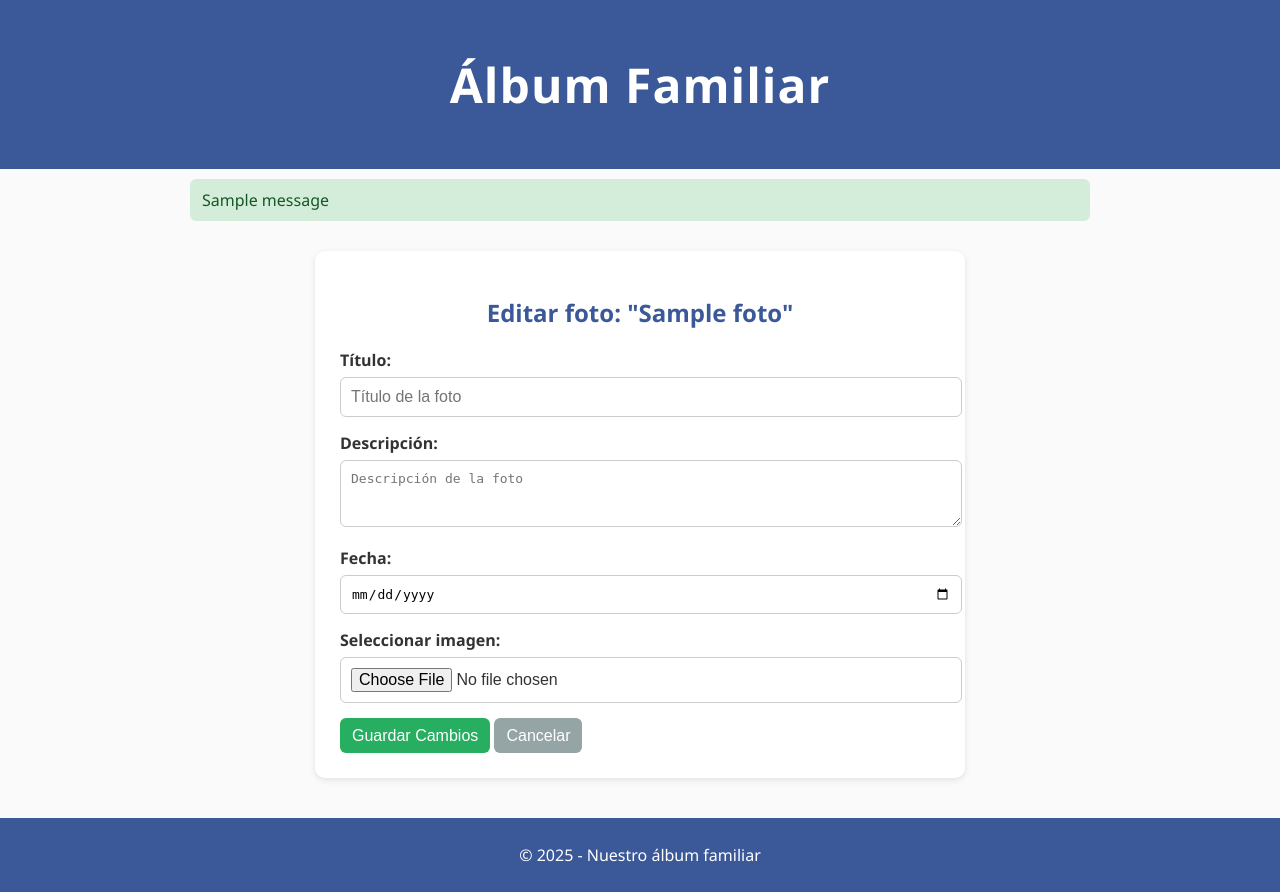
After one commit to rgarzona1/AlbumFamiliar, a Django app: template templates/Album/editar.html in a window 1280 px wide. The commit adds this page. Run offline with Django 5.2, Linux system fonts and the light colour scheme; the template is opened without the code that fills it: values that come from a table or form of the project are taken from there, others are empty; tables that the repository leaves empty hold one stand-in row (values such as "Sample post"); one stand-in notice (Sample message) is shown.

Commit message:
Funciones editar y eliminar.

```diff
--- a/Album/forms.py
+++ b/Album/forms.py
@@ -29,3 +29,32 @@ class FotoForm(forms.ModelForm):
             'fecha': 'Fecha',
             'imagen': 'Seleccionar imagen'
         }
+
+class EditarFotoForm(forms.ModelForm):
+    class Meta:
+        model = Fotos
+        fields = ['titulo', 'descripcion', 'fecha', 'imagen']
+        widgets = {
+            'titulo': forms.TextInput(attrs={
+                'class': 'form-control',
+                'placeholder': 'Título de la foto'
+            }),
+            'descripcion': forms.Textarea(attrs={
+                'class': 'form-control',
+                'placeholder': 'Descripción de la foto',
+                'rows': 3
+            }),
+            'fecha': forms.DateInput(attrs={
+                'class': 'form-control',
+                'type': 'date'
+            }),
+            'imagen': forms.ClearableFileInput(attrs={
+                'class': 'form-control-file'
+            }),
+        }
+        labels = {
+            'titulo': 'Título',
+            'descripcion': 'Descripción',
+            'fecha': 'Fecha',
+            'imagen': 'Seleccionar imagen'
+        }
--- a/Album/models.py
+++ b/Album/models.py
@@ -3,7 +3,8 @@ from django.db import models
 # Create your models here.
 
 class Fotos(models.Model):
+    id = models.AutoField(primary_key=True)
     titulo = models.CharField(max_length=50)
     descripcion = models.CharField(max_length=50)
     fecha = models.DateField()
-    imagen= models.ImageField
+    imagen = models.ImageField(upload_to='fotos/', null=True, blank=True)
--- a/Album/urls.py
+++ b/Album/urls.py
@@ -1,10 +1,12 @@
 from django.contrib import admin
 from django.urls import path, include
-from Album.views import home, crear_imagen
+from Album.views import home, crear_imagen, eliminar_imagen, editar_imagen, cargar_imagen
 
 urlpatterns = [
     path('admin/', admin.site.urls),
-    path('', home),
-    path('crear/', crear_imagen),
-
+    path('', home, name='album'),
+    path('crear/', crear_imagen, name='crear'),
+    path('eliminar/<int:id>/', eliminar_imagen, name='eliminar'),
+    path('editar/<int:id>/', editar_imagen, name='editar'),
+    path('cargar/<int:id>/', cargar_imagen, name='cargar'),
 ]
--- a/AlbumFamiliar/settings.py
+++ b/AlbumFamiliar/settings.py
@@ -83,7 +83,7 @@ DATABASES = {
         'ENGINE': 'django.db.backends.mysql',
         'NAME': 'ALBUM_FAMILIAR',
         'USER': 'root',
-        'PASSWORD': '12345678'
+        'PASSWORD': 'Sisniega.1'
     }
 }
 
@@ -122,7 +122,7 @@ USE_TZ = True
 # Static files (CSS, JavaScript, Images)
 # https://docs.djangoproject.com/en/5.1/howto/static-files/
 
-STATIC_URL = 'static/'
+STATIC_URL = '/static/'
 STATICFILES_DIRS = [os.path.join(BASE_DIR, 'static')]
 
 
--- a/AlbumFamiliar/urls.py
+++ b/AlbumFamiliar/urls.py
@@ -16,9 +16,10 @@ Including another URLconf
 """
 from django.contrib import admin
 from django.urls import path, include
-
-
+from AlbumFamiliar import settings
+from django.conf.urls.static import static
 urlpatterns = [
     path('admin/', admin.site.urls),
+    path('', include('Album.urls')),
 
 ] + static(settings.MEDIA_URL, document_root=settings.MEDIA_ROOT)
--- a/static/css/styles.css
+++ b/static/css/styles.css
@@ -5,6 +5,22 @@ body {
     padding: 0;
     background-color: #fafafa;
     color: #333;
+}
+
+/* Mensajes de notificación */
+.messages-container {
+    max-width: 900px;
+    margin: 10px auto;
+    padding: 0 20px;
+}
+.alert {
+    padding: 10px 12px;
+    border-radius: 6px;
+    margin-bottom: 12px;
+}
+.alert.success, .alert.success a, .alert.success p {
+    background-color: #d4edda;
+    color: #155724;
 }
 
 header {
@@ -32,6 +48,16 @@ footer {
     padding: 20px;
     max-width: 900px;
     margin: 0 auto;
+}
+
+/* Cabecera del álbum: título y botón en una fila */
+.album-header {
+    max-width: 900px;
+    margin: 20px auto 0;
+    padding: 0 20px;
+    display: flex;
+    justify-content: space-between;
+    align-items: center;
 }
 
 /* ----- Tarjetas ----- */
@@ -76,6 +102,22 @@ footer {
     color: #888;
 }
 
+.btn.eliminar-btn {
+    background-color: #e74c3c;
+    color: white;
+    border: none;
+    height: 30px;
+    padding: 8px 12px;
+    border-radius: 6px;
+    cursor: pointer;
+    font-size: 0.9em;
+    transition: background-color 0.2s ease;
+}
+
+.btn.eliminar-btn:hover {
+    background-color: #c0392b;
+}
+
 /* ----- Formulario ----- */
 .form-container {
     max-width: 600px;
@@ -113,19 +155,69 @@ textarea {
     font-size: 1em;
 }
 
-.btn {
-    display: block;
-    width: 100%;
+
+
+.btn:hover {
+    background-color: #324b81;
+}
+
+button.agregar-btn {
+    margin-top: 0;
+    display: inline-block;
+    width: auto ;
+    height: auto;
+    text-align: center;
     background-color: #3b5998;
     color: white;
-    padding: 12px;
+    padding: 8px 12px;
     border: none;
     border-radius: 6px;
     font-size: 1em;
     cursor: pointer;
     transition: background-color 0.2s ease;
+    text-decoration: none;
 }
 
-.btn:hover {
-    background-color: #324b81;
+.btn.editar-btn {
+    background-color: #2980b9;
+    color: white;
+    border: none;
+    height: 30px;
+    padding: 8px 12px;
+    border-radius: 6px;
+    cursor: pointer;
+    font-size: 0.9em;
+    transition: background-color 0.2s ease;
 }
+
+.btn.editar-btn:hover {
+    background-color: #1c5980;
+}
+
+.btn.guardar-btn {
+    background-color: #27ae60;
+    color: white;
+    border: none;
+    height: 35px;
+    padding: 8px 12px;
+    border-radius: 6px;
+    cursor: pointer;
+    font-size: 1em;
+    transition: background-color 0.2s ease;
+}
+
+.btn.guardar-btn:hover {
+    background-color: #1e8449;
+}
+
+.btn.cancelar-btn {
+    background-color: #95a5a6;
+    color: white;
+    border: none;
+    height: 35px;
+    padding: 8px 12px;
+    border-radius: 6px;
+    cursor: pointer;
+    font-size: 1em;
+    transition: background-color 0.2s ease;
+}
--- /dev/null
+++ b/templates/Album/editar.html
@@ -0,0 +1,40 @@
+{% extends 'general.html' %}
+{% load static %}
+
+{% block content %}
+<div class="form-container">
+    <h2>Editar foto: "{{ foto.titulo }}"</h2>
+
+    <form method="POST" enctype="multipart/form-data">
+        {% csrf_token %}
+        {{ form.non_field_errors }}
+
+        <div class="form-group">
+            {{ form.titulo.label_tag }}
+            {{ form.titulo }}
+            {{ form.titulo.errors }}
+        </div>
+
+        <div class="form-group">
+            {{ form.descripcion.label_tag }}
+            {{ form.descripcion }}
+            {{ form.descripcion.errors }}
+        </div>
+
+        <div class="form-group">
+            {{ form.fecha.label_tag }}
+            {{ form.fecha }}
+            {{ form.fecha.errors }}
+        </div>
+
+        <div class="form-group">
+            {{ form.imagen.label_tag }}
+            {{ form.imagen }}
+            {{ form.imagen.errors }}
+        </div>
+
+        <button type="submit" class="btn guardar-btn">Guardar Cambios</button>
+        <button formaction="{% url 'album' %}" class="btn cancelar-btn">Cancelar</button>
+    </form>
+</div>
+{% endblock %}
--- a/templates/general.html
+++ b/templates/general.html
@@ -14,6 +14,14 @@
     </header>
 
     <main>
+        {# Mensajes flash (django.contrib.messages) #}
+        {% if messages %}
+            <div class="messages-container">
+                {% for message in messages %}
+                    <div class="alert {{ message.tags }}">{{ message }}</div>
+                {% endfor %}
+            </div>
+        {% endif %}
         {% block content %}
 
         {% endblock %}
```
Also changed, not shown: Album/views.py (+36 -5 lines), templates/Album/album.html (+5 -2 lines), templates/Album/eliminar.html (added, +12 -0 lines), Album/migrations/0001_initial.py (added), Album/migrations/0002_fotos_imagen.py (added), Album/migrations/0003_alter_fotos_id.py (added), media/fotos/acuario.jpg (added), media/fotos/cine.jpg (added), media/fotos/zoologico.jpg (added), templates/registration/login.html (added).
